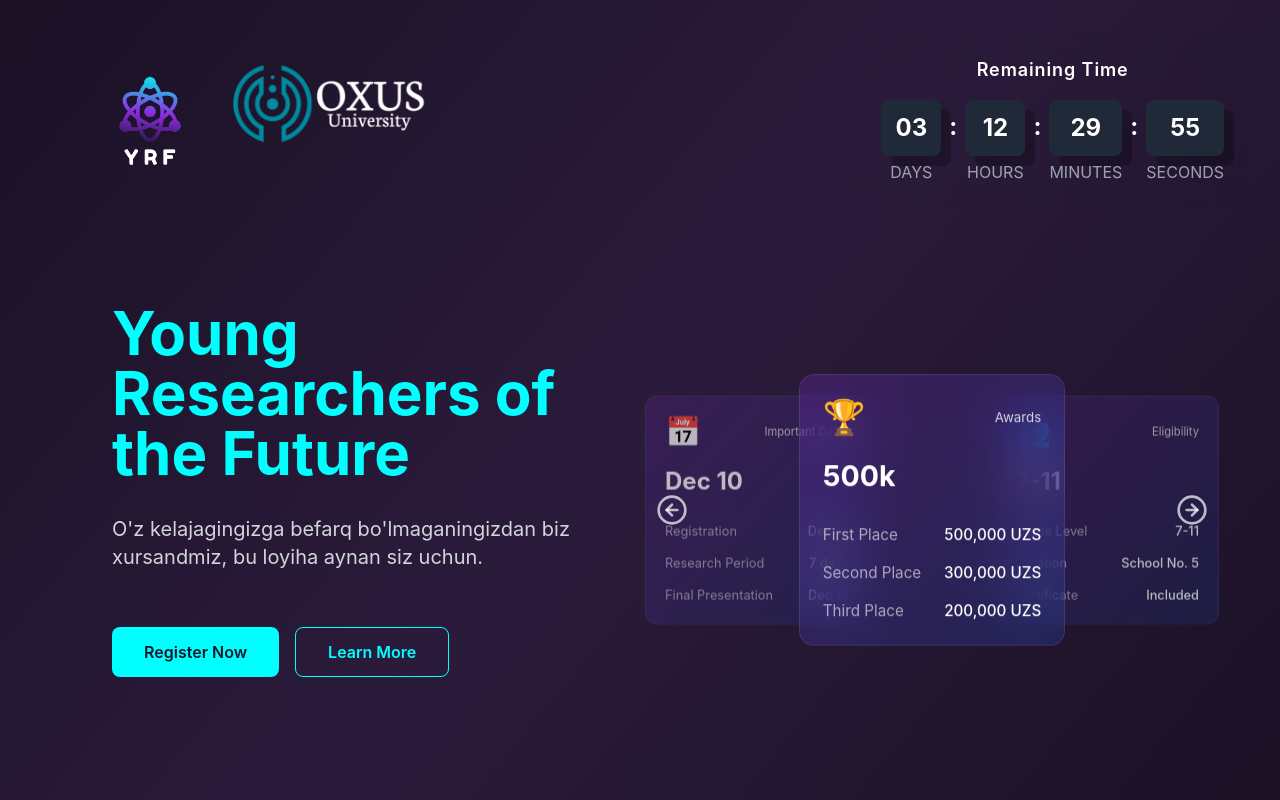
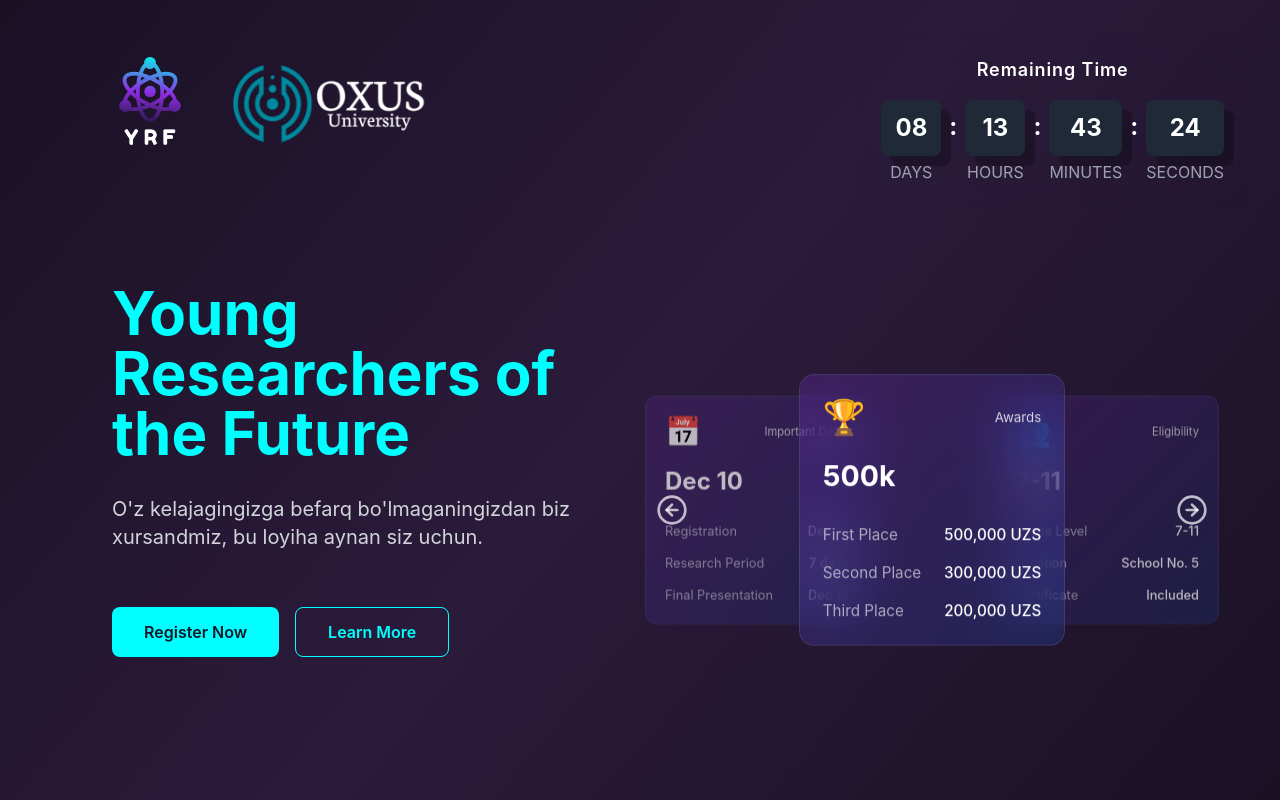
Before and after one commit to azizbek-qodirov/yrf, a React (Create React App) app: page / in a window 1280 px wide. Built offline with nearby package versions, Linux system fonts and the light colour scheme.

Commit message:
timer fixed

```diff
--- a/src/components/Countdown.js
+++ b/src/components/Countdown.js
@@ -1,33 +1,33 @@
 import React, { useEffect, useState } from 'react';
 
 const CountdownTimer = () => {
-  const [timeLeft, setTimeLeft] = useState({
-    days: 3,
-    hours: 12,
-    minutes: 30,
-    seconds: 0,
-  });
+  const calculateTimeLeft = () => {
+    const targetDate = new Date('December 15, 2024 00:00:00');
+    const now = new Date();
+    const difference = targetDate - now;
+
+    if (difference <= 0) {
+      return { days: 0, hours: 0, minutes: 0, seconds: 0 };
+    }
+
+    const days = Math.floor(difference / (1000 * 60 * 60 * 24));
+    const hours = Math.floor((difference / (1000 * 60 * 60)) % 24);
+    const minutes = Math.floor((difference / (1000 * 60)) % 60);
+    const seconds = Math.floor((difference / 1000) % 60);
+
+    return { days, hours, minutes, seconds };
+  };
+
+  const [timeLeft, setTimeLeft] = useState(calculateTimeLeft());
 
   useEffect(() => {
     const timer = setInterval(() => {
-      setTimeLeft((prev) => {
-        const { days, hours, minutes, seconds } = prev;
-        if (seconds > 0) {
-          return { ...prev, seconds: seconds - 1 };
-        } else if (minutes > 0) {
-          return { ...prev, minutes: minutes - 1, seconds: 59 };
-        } else if (hours > 0) {
-          return { ...prev, hours: hours - 1, minutes: 59, seconds: 59 };
-        } else if (days > 0) {
-          return { ...prev, days: days - 1, hours: 23, minutes: 59, seconds: 59 };
-        } else {
-          clearInterval(timer);
-          return { days: 0, hours: 0, minutes: 0, seconds: 0 };
-        }
-      });
+      setTimeLeft(calculateTimeLeft());
     }, 1000);
+
     return () => clearInterval(timer);
   }, []);
+
 
   return (
     <div className="flex flex-col items-center gap-4 text-white md:absolute md:top-8 md:right-8 backdrop-blur-lg rounded-xl p-4 md:p-6 border-white/10">
--- a/src/components/LeftSection.js
+++ b/src/components/LeftSection.js
@@ -6,7 +6,7 @@ const LeftSection = ({ setIsModalOpen, setIsRegistrationVisible }) => {
 
   const LeftSectionDiv = ({ setIsModalOpen, setIsRegistrationVisible }) => {
     return (
-      <div className="max-w-xl ml-0 md:ml-20">
+      <div className="max-w-xl ml-0 md:ml-20 mb-0 md:mb-10">
         {/* Text Section */}
         <h1 className="text-4xl md:text-5xl lg:text-6xl font-bold text-[#00ffff] pb-8">
           Young Researchers of the Future
--- a/src/components/Logos.js
+++ b/src/components/Logos.js
@@ -6,7 +6,7 @@ const LogosDiv = () => {
       <img
         src="./images/yrf.png"
         alt="YRF Logo"
-        className="h-16 md:h-24 lg:h-35 mt-6 md:mt-10"
+        className="h-16 md:h-24 lg:h-35"
       />
       <img
         src="./images/oxus2.png"
```
